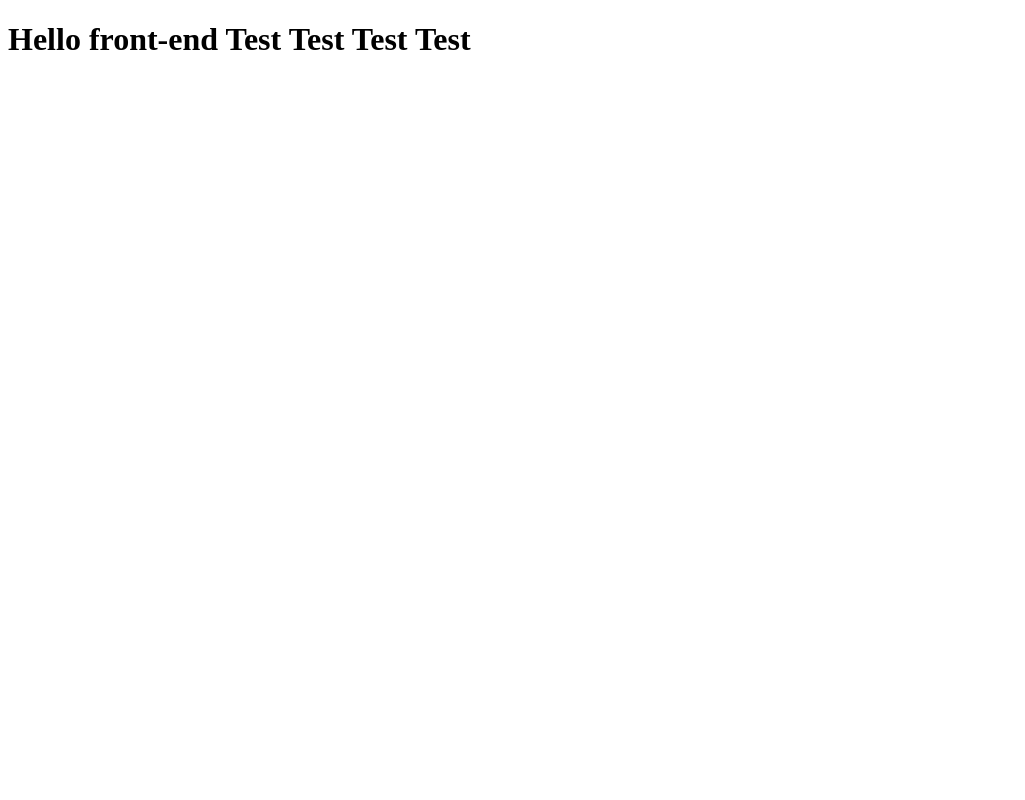
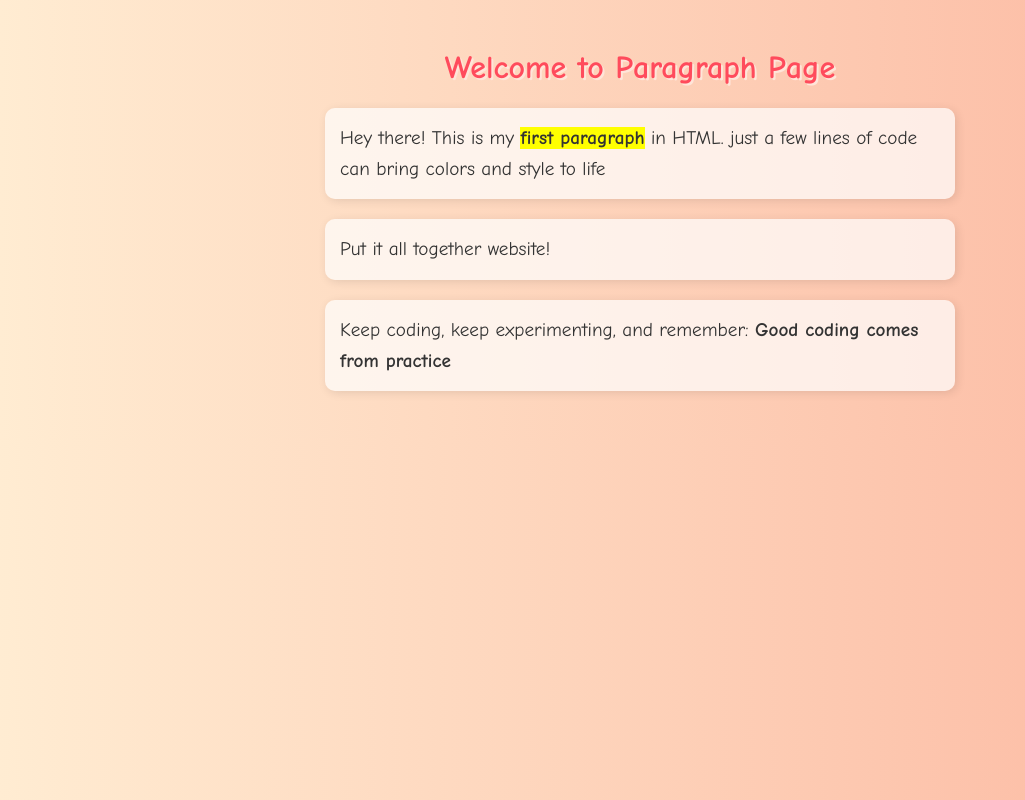
Before and after one commit to dave-frontdev/fcc-practice, a plain HTML site: page index.html in a window 1280 px wide. Shown: the whole page, without its empty margins (0-1025 px from the left). Drawn offline with Linux system fonts and the light colour scheme.

Commit message:
commit test 3

```diff
--- a/index.html
+++ b/index.html
@@ -1 +1,54 @@
-<!doctype html><title>FCC Practice</title><h1>Hello front-end Test Test Test Test</h1>
+<!doctype html>
+<html lang="en">
+<head>
+    <meta charset="UTF-8">
+    <meta name="viewport" content="width=device-width, initial-scale=1.0">
+    <title>Fun HTML Paragraphs</title>
+    <style>
+        body {
+            background: linear-gradient(to right, #ffecd2, #fcb69f);
+            font-family: 'Comic Sans MS', cursive, sans-serif;
+            color: #333;
+            padding: 20px;
+        }
+        h1 {
+            text-align: center;
+            color: #ff4b5c;
+            text-shadow: 2px 2px #ffe5d9;
+        }
+        p {
+            background-color: rgba(255, 255, 255, 0.7);
+            padding: 15px;
+            border-radius: 10px;
+            box-shadow: 2px 2px 10px rgba(0,0,0,0.1);
+            max-width: 600px;
+            margin: 20px auto;
+            font-size: 1.2em;
+            line-height: 1.6;
+        }
+        .highlight {
+            background-color: yellow;
+            font-weight: bold;
+        }
+    </style>
+</head>
+<body>
+
+    <h1>Welcome to Paragraph Page</h1>
+
+    <p>
+        Hey there! This is my <span class="highlight">first paragraph</span> in HTML.
+     just a few lines of code can bring colors and style to life
+    </p>
+
+    <p>
+        Put it all together website!
+    </p>
+
+    <p>
+       Keep coding, keep experimenting, and remember:
+        <strong>Good coding comes from practice</strong>
+    </p>
+
+</body>
+</html>
```
